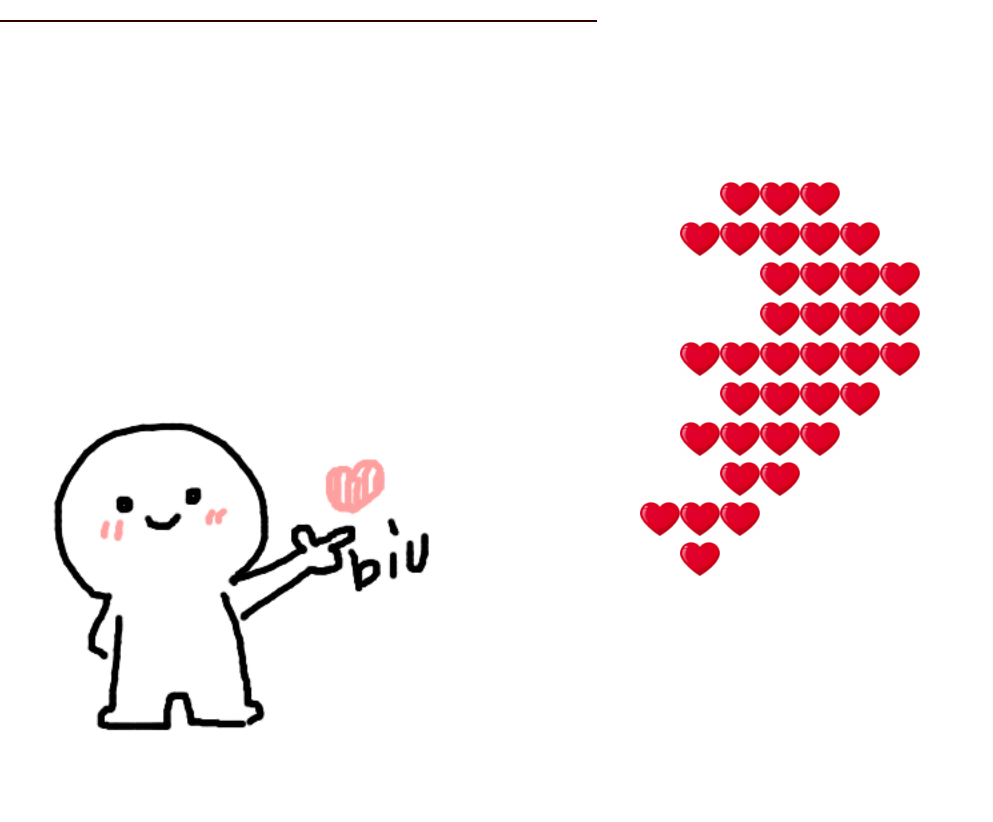
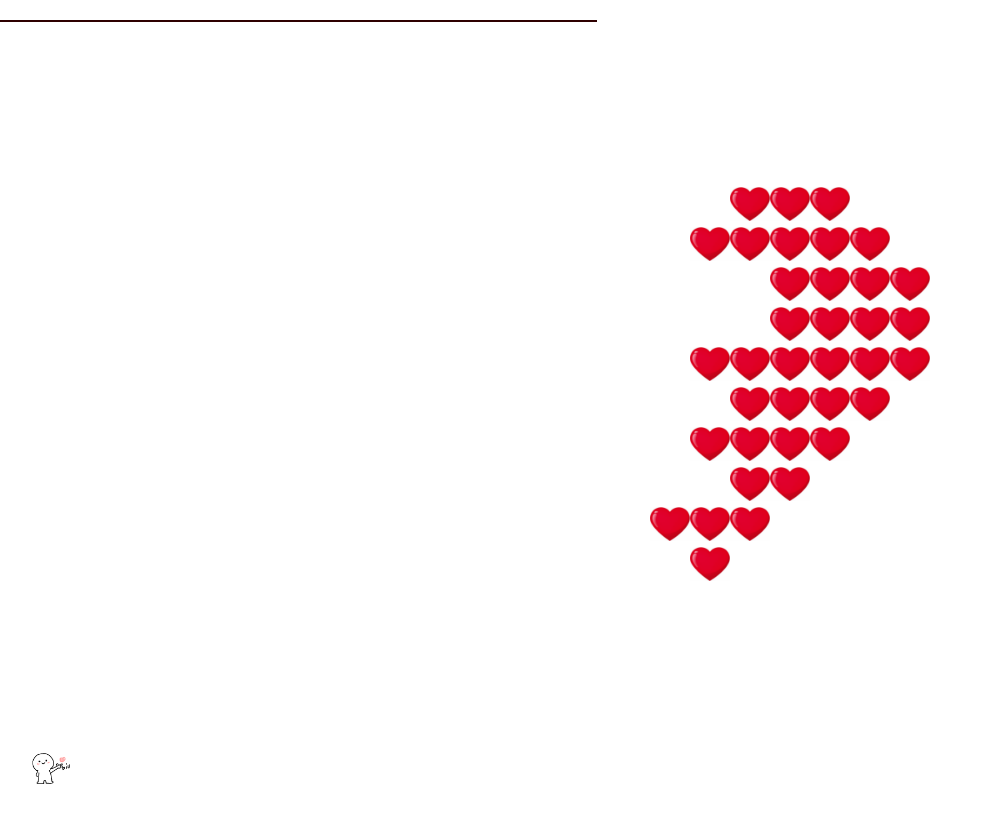
Before and after one commit to Bell0-0/valgo-vrga, a plain HTML site: page index.html in a window 1280 px wide. Both pictures are taken after a click on the button "PRESIONAME". Shown: the whole page, without its empty margins (0-993 px from the left). Drawn offline with Linux system fonts and the light colour scheme.

Commit message:
Update love.css

```diff
--- a/css/love.css
+++ b/css/love.css
@@ -42,11 +42,11 @@ body {
 /*---------------------- body_center -------------------------*/
 .container .love {
     width: 260px; /* 13 * 40 */
-    height: 220px; /* 11 * 40 */
+    height: 210px; /* 11 * 40 */
     left: 50%;
     top: 50%;
     position: absolute;
-    margin: -130px 0 0 -110px;
+    margin: -120px 0 0 -100px;
     /*background-color: gray;*/
 }
 
@@ -222,8 +222,8 @@ body {
 #question {
   display: none;
   position: fixed;
-  bottom: 160px;
-  right: 650px;
+  bottom: 60px;
+  right: 50px;
   font-size: 25px;
   font-style: italic;
   color: #FF4081;
@@ -239,8 +239,8 @@ body {
   bottom: 10px;  /* 10px desde abajo */
   left: 30px;    /* 10px desde la izquierda */
   display: none; /* oculto por defecto */
-  width: 400px;  /* tamaño ajustable */
-  height: 400px;
+  width: 40px;  /* tamaño ajustable */
+  height: 40px;
   z-index: 1000; /* para que quede encima de otros elementos */
 }
 #linea {
```
